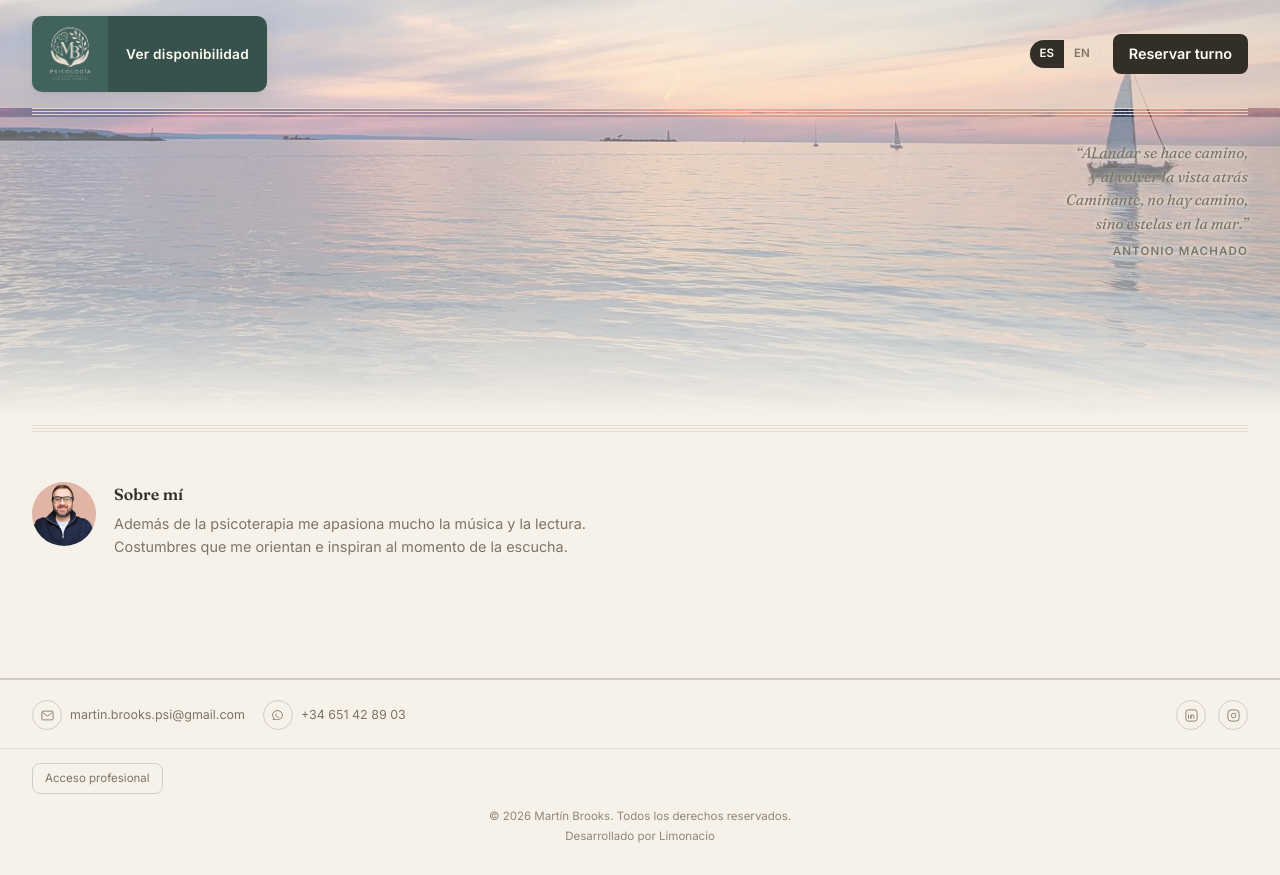
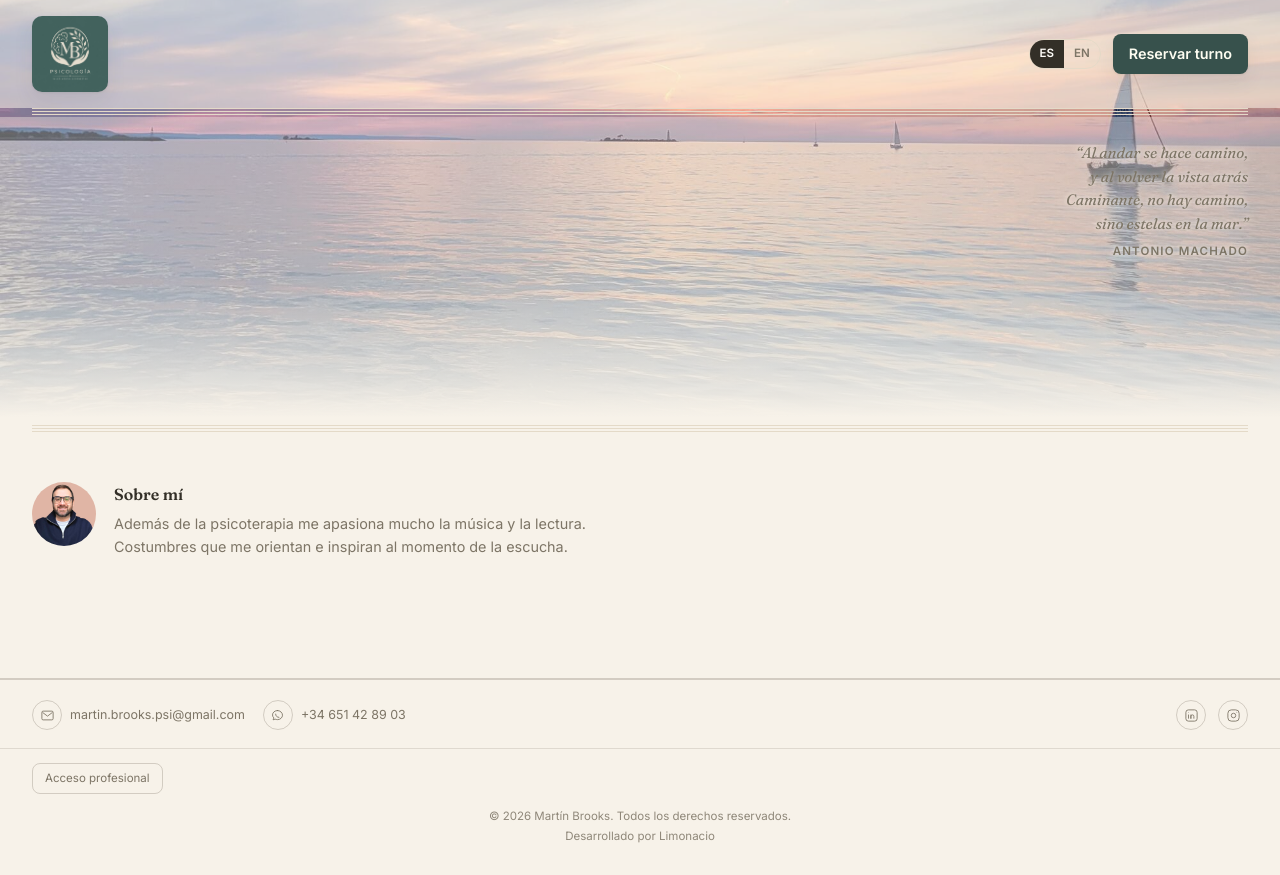
Before and after one commit to limonacio/martin, a plain HTML site: page index.html in a window 1280 px wide. Drawn offline with Linux system fonts and the light colour scheme.

Commit message:
Efectos de la tarjeta pasan al boton Reservar turno; logo fijo

```diff
--- a/index.html
+++ b/index.html
@@ -126,15 +126,47 @@
     display: inline-block;
     white-space: nowrap;
     border-radius: 8px;
-    background: var(--ink);
-    color: var(--sand-card);
+    background: var(--band-rest);
+    color: #FDFDF1;
     padding: 9px 16px;
     font-size: 0.9rem;
     font-weight: 600;
     text-decoration: none;
-    transition: background-color 0.2s ease;
+    box-shadow: 0 1px 2px rgba(51,47,39,0.08), 0 8px 20px rgba(51,47,39,0.08);
+    /* Mismos efectos que tenía la tarjeta "Ver disponibilidad": en reposo
+       queda quieto y vuelve despacio (1.3s) siempre igual. */
+    transition:
+      transform 1.3s cubic-bezier(0.22, 1, 0.36, 1),
+      box-shadow 1.3s cubic-bezier(0.22, 1, 0.36, 1),
+      background-color 1.3s cubic-bezier(0.22, 1, 0.36, 1);
   }
-  .book-btn:hover { background: var(--sage); }
+  /* "Respira" mientras hay scroll (o tras clickear): lo agrega/saca JS. */
+  .book-btn--breathing {
+    transform: translateY(-2px) scale(1.06);
+    background: var(--sage);
+    box-shadow: 0 0 0 6px rgba(116,133,94,0.18), 0 12px 24px rgba(51,47,39,0.16);
+    transition: transform 0.5s ease-out, box-shadow 0.5s ease-out, background-color 0.5s ease-out;
+  }
+  .book-btn:hover {
+    transform: translateY(-3px) scale(1.09);
+    background: var(--sage-dark);
+    box-shadow: 0 0 0 7px rgba(116,133,94,0.22), 0 14px 28px rgba(51,47,39,0.2);
+    transition: transform 0.25s ease, box-shadow 0.25s ease, background-color 0.25s ease;
+  }
+  @media (prefers-reduced-motion: reduce) {
+    .book-btn, .book-btn--breathing, .book-btn:hover { transition: none; }
+  }
+  /* Logo cuadrado del header (ya no es botón). */
+  .brand-logo {
+    display: block;
+    width: 68px;
+    height: 68px;
+    border-radius: 10px;
+    object-fit: cover;
+    flex-shrink: 0;
+    box-shadow: 0 1px 2px rgba(51,47,39,0.08), 0 8px 20px rgba(51,47,39,0.08);
+  }
+  @media (min-width: 640px) { .brand-logo { width: 76px; height: 76px; } }
 
   /* ---------- Staff divider (guiño musical) ---------- */
   .staff-divider {
@@ -535,17 +567,7 @@
 
 <header>
   <div class="header-row1">
-    <!--
-      Conectado al motor de reservas de Limonario — esta página es
-      solo la carta de presentación de Martin, el calendario, el
-      precio, la seña y el pago viven en Limonario. La tarjeta
-      "respira" (clase cta-card--breathing, agregada por JS) mientras
-      hay scroll o después de haber sido clickeada.
-    -->
-    <a id="ctaCard" class="cta-card cta-card--sm" href="https://limonario.limonacio.com/martinbrookspsi/reservar">
-      <img src="/public/logo-mb.png" alt="Lic. Martín Andrés Brooks — Psicología">
-      <span class="band" data-i18n="home.cta">Ver disponibilidad</span>
-    </a>
+    <img class="brand-logo" src="/public/logo-mb.png" alt="Lic. Martín Andrés Brooks — Psicología">
     <div class="lang-toggle" role="group" aria-label="Idioma / Language">
       <button type="button" data-lang="es" aria-pressed="true">ES</button>
       <button type="button" data-lang="en" aria-pressed="false">EN</button>
@@ -556,7 +578,14 @@
       <button type="button" data-lang="es" aria-pressed="true">ES</button>
       <button type="button" data-lang="en" aria-pressed="false">EN</button>
     </div>
-    <a class="book-btn" data-i18n="header.bookButton" href="https://limonario.limonacio.com/martinbrookspsi/reservar">Reservar turno</a>
+    <!--
+      Conectado al motor de reservas de Limonario — esta página es
+      solo la carta de presentación de Martin, el calendario, el
+      precio, la seña y el pago viven en Limonario. El botón
+      "respira" (clase book-btn--breathing, agregada por JS) mientras
+      hay scroll o después de haber sido clickeado.
+    -->
+    <a id="ctaCard" class="book-btn" data-i18n="header.bookButton" href="https://limonario.limonacio.com/martinbrookspsi/reservar">Reservar turno</a>
   </div>
 </header>
 
@@ -735,7 +764,7 @@
   var pressed = false;
 
   function setBreathing(on) {
-    cta.classList.toggle("cta-card--breathing", on);
+    cta.classList.toggle("book-btn--breathing", on);
   }
 
   window.addEventListener("scroll", function () {
```
